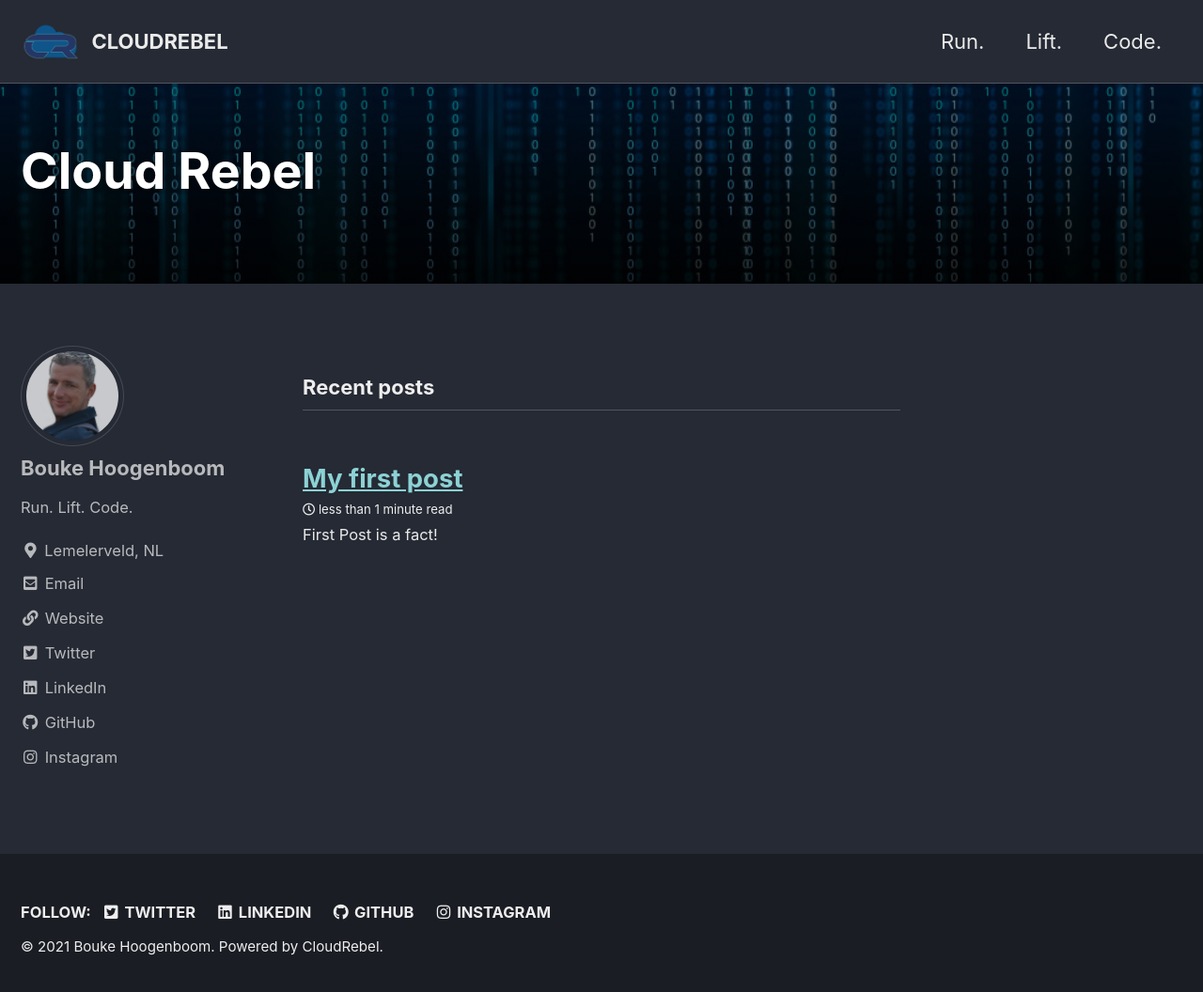
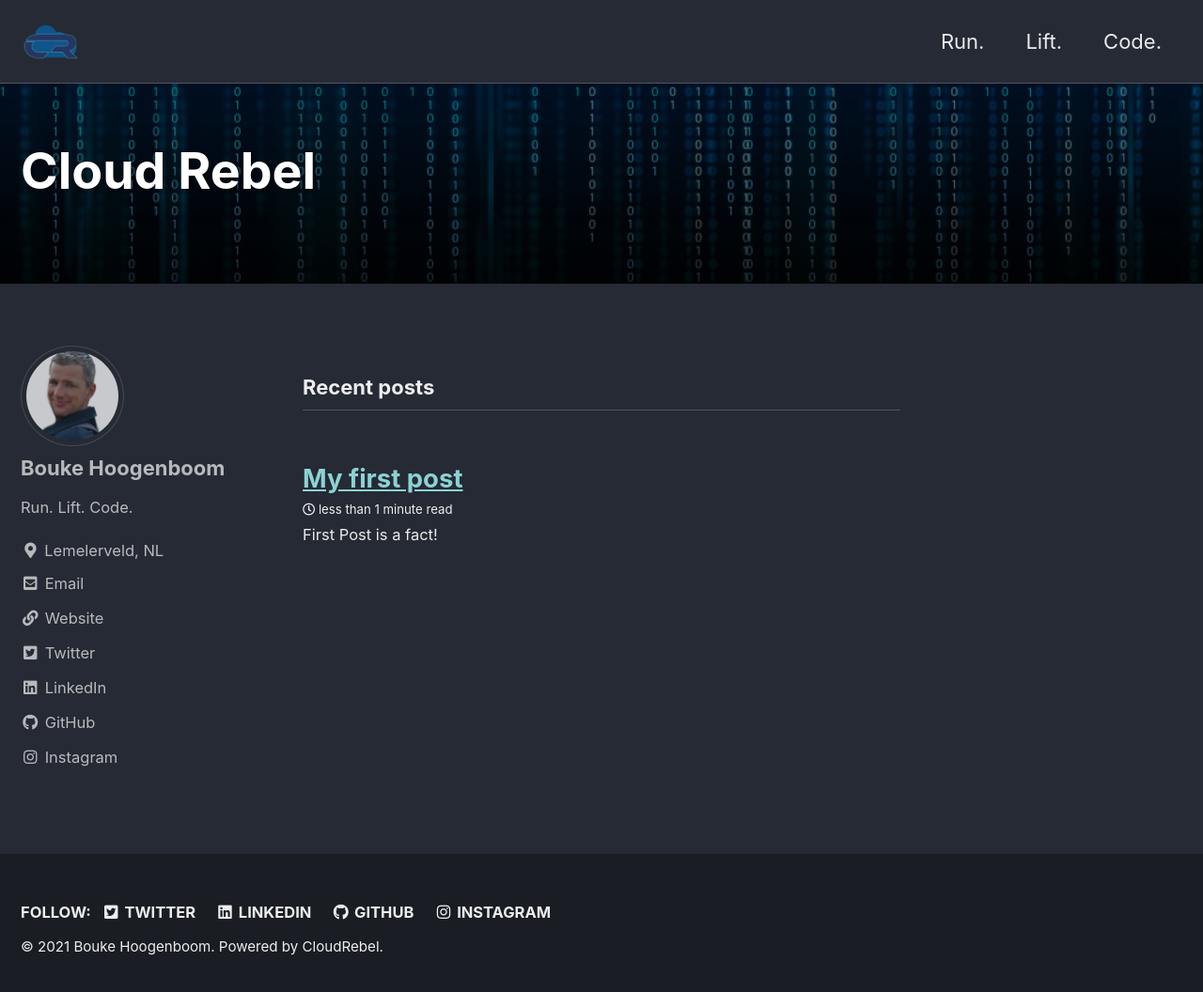
Before and after one commit to bhoogenboom/bhoogenboom.github.io, a Jekyll site: the page built from index.html, in a window 1280 px wide and 1064 px high. Shown: the top 1056 px of the window at 94% size. Built offline with Jekyll 4.4.1, drawn with Linux system fonts in a browser that asks for light colours; cached includes are drawn as plain includes; the list of posts is cut into pages by our own code.

Commit message:
Upload Logo

```diff
--- a/_config.yml
+++ b/_config.yml
@@ -26,7 +26,7 @@ baseurl                  : # the subpath of your site, e.g. "/blog"
 repository               : "bhoogenboom/bhoogenboom.github.io" # GitHub username/repo-name e.g. "mmistakes/minimal-mistakes"
 teaser                   : "/assets/images/500x300.png" # path of fallback teaser image, e.g. "/assets/images/500x300.png"
 logo                     : "/assets/images/cloud-rebel-logo.png" # path of logo image to display in the masthead, e.g. "/assets/images/88x88.png"
-masthead_title           : "CLOUDREBEL" # overrides the website title displayed in the masthead, use " " for no title
+masthead_title           : " " # overrides the website title displayed in the masthead, use " " for no title
 breadcrumbs              : true # true, false (default)
 words_per_minute         : 200
 comments:
```
